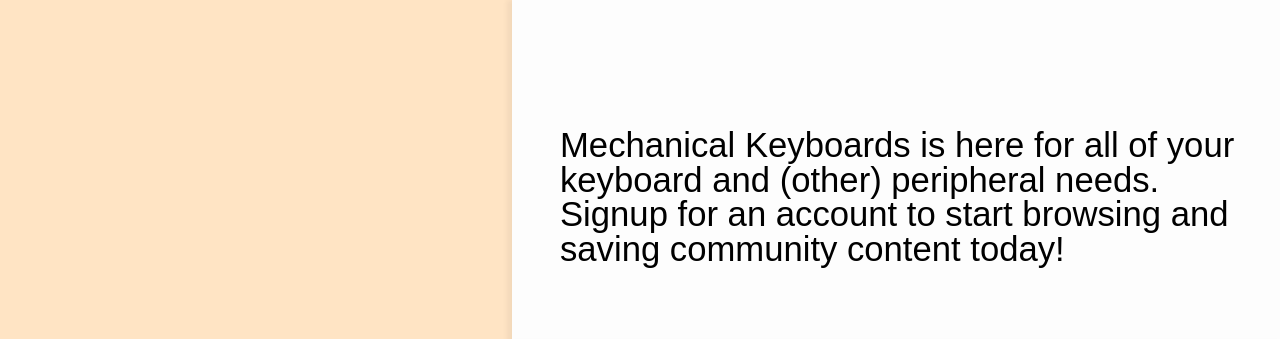
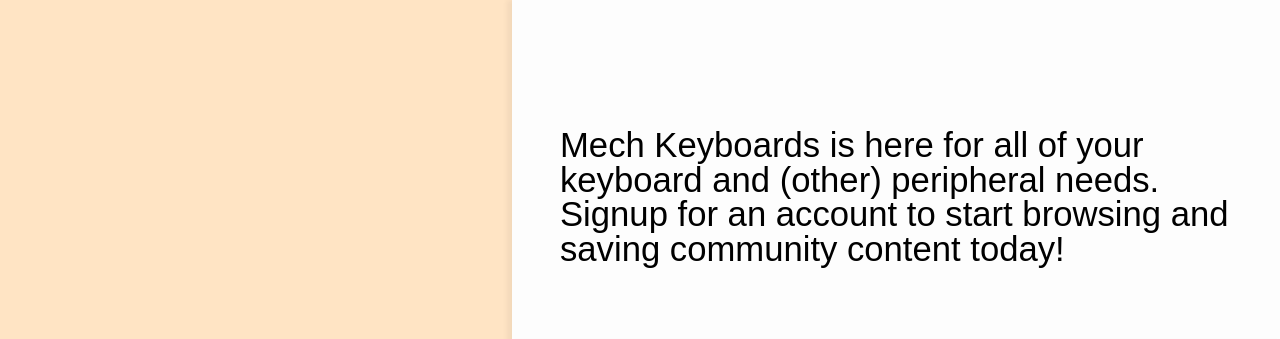
Before and after one commit to NHemmerly/TOP-signup-form, a plain HTML site: page index.html in a window 1280 px wide. Shown: the top 339 px of the page. Drawn offline with Linux system fonts and the light colour scheme.

Commit message:
Change title to mech keyboards

```diff
--- a/index.html
+++ b/index.html
@@ -4,7 +4,7 @@
     <meta charset="UTF-8">
     <meta http-equiv="X-UA-Compatible" content="IE=edge">
     <meta name="viewport" content="width=device-width, initial-scale=1.0">
-    <title>Mechanical Keyboards</title>
+    <title>Mech Keyboards</title>
     <link href="style.css" rel="stylesheet" />
 </head>
 <body>
@@ -13,7 +13,7 @@
             <div id="company-name"></div>
         </div>
         <div id="content-pane">
-            <h2 id="welcome-message">Mechanical Keyboards is here for all of your keyboard and (other) peripheral needs. Signup for an account to start browsing and saving community content today! </h2>
+            <h2 id="welcome-message">Mech Keyboards is here for all of your keyboard and (other) peripheral needs. Signup for an account to start browsing and saving community content today! </h2>
             <div id="signup">
                 <form action="/actions" method="post" id="form1">
                     <fieldset>
```
